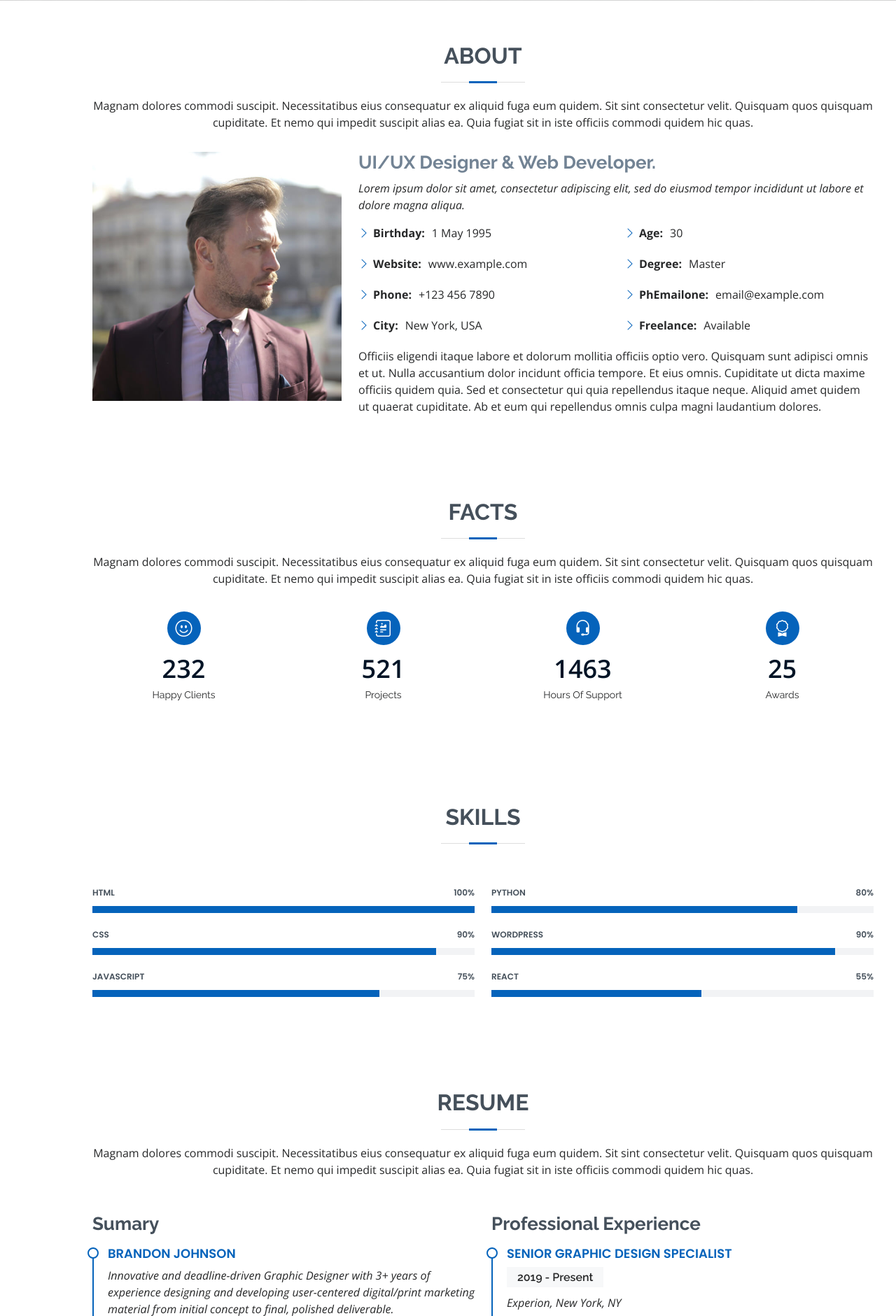
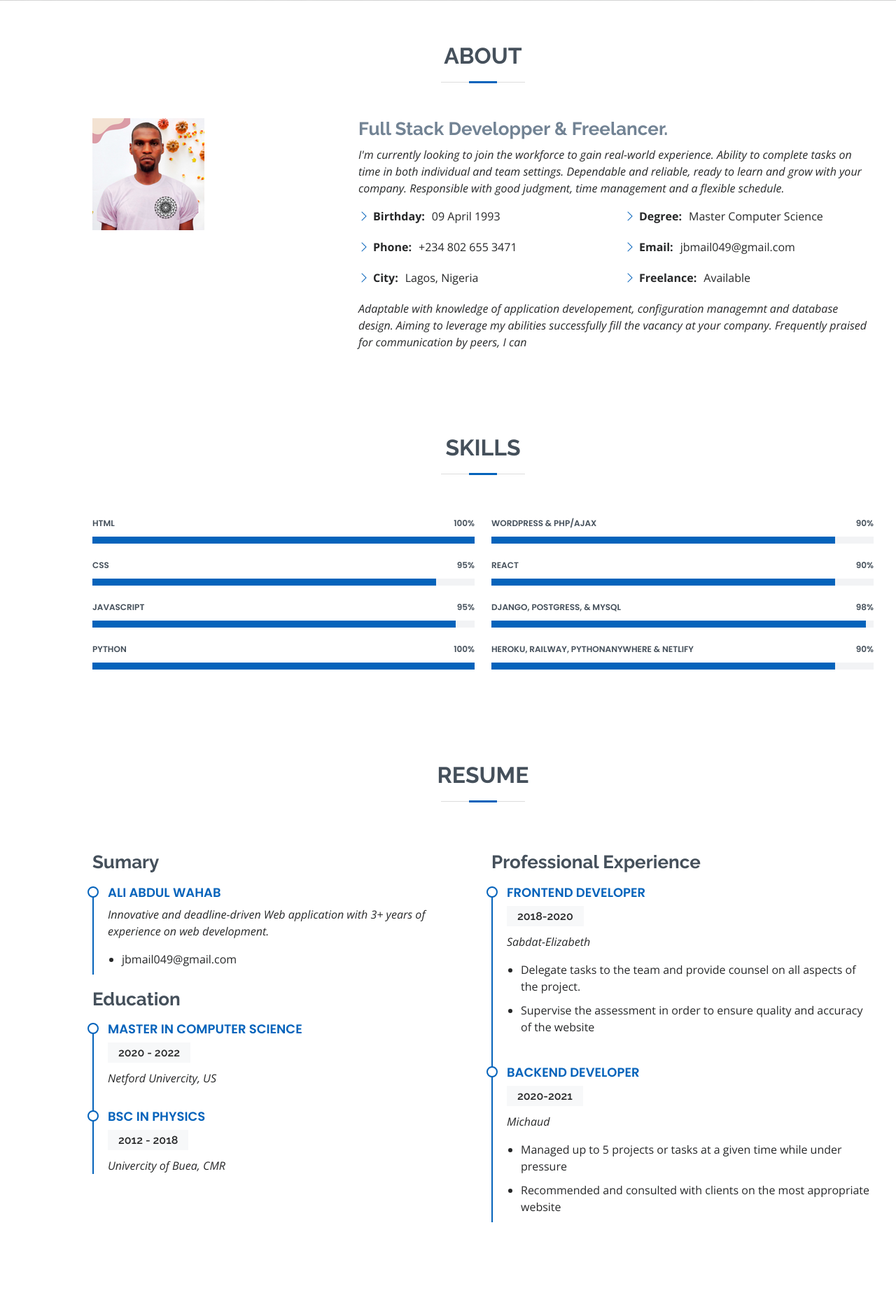
Before and after one commit to aliwahab1/sec-try, a Django app: page / in a window 1280 px wide. Shown: the part 799-2680 px from the top of the page at 70% size. Run offline with Django 4.2, Linux system fonts and the light colour scheme; some libraries are stand-ins or nearby versions.

Commit message:
fith commit

```diff
--- a/app/templates/index.html
+++ b/app/templates/index.html
@@ -54,7 +54,7 @@
         <li><a href="#about" class="nav-link scrollto"><i class="bx bx-user"></i> <span>About</span></a></li>
         <li><a href="#resume" class="nav-link scrollto"><i class="bx bx-file-blank"></i> <span>Resume</span></a></li>
         <li><a href="#portfolio" class="nav-link scrollto"><i class="bx bx-book-content"></i> <span>Portfolio</span></a></li>
-        <li><a href="#services" class="nav-link scrollto"><i class="bx bx-server"></i> <span>Services</span></a></li>
+        {% comment %} <li><a href="#services" class="nav-link scrollto"><i class="bx bx-server"></i> <span>Services</span></a></li> {% endcomment %}
         <li><a href="#contact" class="nav-link scrollto"><i class="bx bx-envelope"></i> <span>Contact</span></a></li>
       </ul>
     </nav><!-- .nav-menu -->
@@ -65,7 +65,7 @@
   <section id="hero" class="d-flex flex-column justify-content-center">
     <div class="container" data-aos="zoom-in" data-aos-delay="100">
       <h1>Ali Abdul Wahab</h1>
-      <p>I'm <span class="typed" data-typed-items="Full Stack developer, Web Designer, Acounter, Freelancer"></span></p>
+      <p>I'm a <span class="typed" data-typed-items="Full Stack developer, Web Designer, Acounter, Freelancer"></span></p>
       <div class="social-links">
         <a href="https://twitter.com/home" target="_blank" class="twitter"><i class="bx bxl-twitter"></i></a>
         <a href="https://web.facebook.com/" target="_blank" class="facebook"><i class="bx bxl-facebook"></i></a>
@@ -84,40 +84,35 @@
 
         <div class="section-title">
           <h2>About</h2>
-          <p>Magnam dolores commodi suscipit. Necessitatibus eius consequatur ex aliquid fuga eum quidem. Sit sint consectetur velit. Quisquam quos quisquam cupiditate. Et nemo qui impedit suscipit alias ea. Quia fugiat sit in iste officiis commodi quidem hic quas.</p>
         </div>
 
         <div class="row">
           <div class="col-lg-4">
-            <img src="{% static 'assets/img/profile-img.jpg' %}" class="img-fluid" alt="">
+            <img src="{% static 'assets/img/1.png' %}" class="img-fluid" alt="">
           </div>
           <div class="col-lg-8 pt-4 pt-lg-0 content">
-            <h3>UI/UX Designer &amp; Web Developer.</h3>
+            <h3>Full Stack Developper &amp; Freelancer.</h3>
             <p class="fst-italic">
-              Lorem ipsum dolor sit amet, consectetur adipiscing elit, sed do eiusmod tempor incididunt ut labore et dolore
-              magna aliqua.
+              I'm currently looking to join the workforce to gain real-world experience. Ability to complete tasks on time in both individual and team settings. Dependable and reliable, ready to learn and grow with your company. Responsible with good judgment, time management and a flexible schedule.
             </p>
             <div class="row">
               <div class="col-lg-6">
                 <ul>
-                  <li><i class="bi bi-chevron-right"></i> <strong>Birthday:</strong> <span>1 May 1995</span></li>
-                  <li><i class="bi bi-chevron-right"></i> <strong>Website:</strong> <span>www.example.com</span></li>
-                  <li><i class="bi bi-chevron-right"></i> <strong>Phone:</strong> <span>+123 456 7890</span></li>
-                  <li><i class="bi bi-chevron-right"></i> <strong>City:</strong> <span>New York, USA</span></li>
+                  <li><i class="bi bi-chevron-right"></i> <strong>Birthday:</strong> <span>09 April 1993</span></li>
+                  <li><i class="bi bi-chevron-right"></i> <strong>Phone:</strong> <span>+234 802 655 3471</span></li>
+                  <li><i class="bi bi-chevron-right"></i> <strong>City:</strong> <span>Lagos, Nigeria</span></li>
                 </ul>
               </div>
               <div class="col-lg-6">
                 <ul>
-                  <li><i class="bi bi-chevron-right"></i> <strong>Age:</strong> <span>30</span></li>
-                  <li><i class="bi bi-chevron-right"></i> <strong>Degree:</strong> <span>Master</span></li>
-                  <li><i class="bi bi-chevron-right"></i> <strong>PhEmailone:</strong> <span>email@example.com</span></li>
+                  <li><i class="bi bi-chevron-right"></i> <strong>Degree:</strong> <span>Master Computer Science</span></li>
+                  <li><i class="bi bi-chevron-right"></i> <strong>Email:</strong> <span>jbmail049@gmail.com</span></li>
                   <li><i class="bi bi-chevron-right"></i> <strong>Freelance:</strong> <span>Available</span></li>
                 </ul>
               </div>
             </div>
-            <p>
-              Officiis eligendi itaque labore et dolorum mollitia officiis optio vero. Quisquam sunt adipisci omnis et ut. Nulla accusantium dolor incidunt officia tempore. Et eius omnis.
-              Cupiditate ut dicta maxime officiis quidem quia. Sed et consectetur qui quia repellendus itaque neque. Aliquid amet quidem ut quaerat cupiditate. Ab et eum qui repellendus omnis culpa magni laudantium dolores.
+            <p class="fst-italic">
+              Adaptable with knowledge of application developement, configuration managemnt and database design. Aiming to leverage my abilities successfully fill the vacancy at your company. Frequently praised for communication by peers, I can
             </p>
           </div>
         </div>
@@ -125,7 +120,7 @@
       </div>
     </section><!-- End About Section -->
 
-    <!-- ======= Facts Section ======= -->
+    {% comment %} <!-- ======= Facts Section ======= -->
     <section id="facts" class="facts">
       <div class="container" data-aos="fade-up">
 
@@ -171,7 +166,7 @@
         </div>
 
       </div>
-    </section><!-- End Facts Section -->
+    </section><!-- End Facts Section --> {% endcomment %}
 
     <!-- ======= Skills Section ======= -->
     <section id="skills" class="skills section-bg">
@@ -194,16 +189,23 @@
             </div>
 
             <div class="progress">
-              <span class="skill">CSS <i class="val">90%</i></span>
+              <span class="skill">CSS <i class="val">95%</i></span>
               <div class="progress-bar-wrap">
                 <div class="progress-bar" role="progressbar" aria-valuenow="90" aria-valuemin="0" aria-valuemax="100"></div>
               </div>
             </div>
 
             <div class="progress">
-              <span class="skill">JavaScript <i class="val">75%</i></span>
+              <span class="skill">JavaScript <i class="val">95%</i></span>
               <div class="progress-bar-wrap">
-                <div class="progress-bar" role="progressbar" aria-valuenow="75" aria-valuemin="0" aria-valuemax="100"></div>
+                <div class="progress-bar" role="progressbar" aria-valuenow="95" aria-valuemin="0" aria-valuemax="100"></div>
+              </div>
+            </div>
+
+            <div class="progress">
+              <span class="skill">PYTHON <i class="val">100%</i></span>
+              <div class="progress-bar-wrap">
+                <div class="progress-bar" role="progressbar" aria-valuenow="100" aria-valuemin="0" aria-valuemax="100"></div>
               </div>
             </div>
 
@@ -211,24 +213,32 @@
 
           <div class="col-lg-6">
 
-            <div class="progress">
-              <span class="skill">PYTHON <i class="val">80%</i></span>
-              <div class="progress-bar-wrap">
-                <div class="progress-bar" role="progressbar" aria-valuenow="80" aria-valuemin="0" aria-valuemax="100"></div>
-              </div>
-            </div>
 
             <div class="progress">
-              <span class="skill">WordPress <i class="val">90%</i></span>
+              <span class="skill">WordPress &amp; PHP/AJAX <i class="val">90%</i></span>
               <div class="progress-bar-wrap">
                 <div class="progress-bar" role="progressbar" aria-valuenow="90" aria-valuemin="0" aria-valuemax="100"></div>
               </div>
             </div>
 
             <div class="progress">
-              <span class="skill">REACT<i class="val">55%</i></span>
+              <span class="skill">REACT<i class="val">90%</i></span>
               <div class="progress-bar-wrap">
-                <div class="progress-bar" role="progressbar" aria-valuenow="55" aria-valuemin="0" aria-valuemax="100"></div>
+                <div class="progress-bar" role="progressbar" aria-valuenow="90" aria-valuemin="0" aria-valuemax="100"></div>
+              </div>
+            </div>
+
+            <div class="progress">
+              <span class="skill">Django, Postgress, &amp; MySQL<i class="val">98%</i></span>
+              <div class="progress-bar-wrap">
+                <div class="progress-bar" role="progressbar" aria-valuenow="98" aria-valuemin="0" aria-valuemax="100"></div>
+              </div>
+            </div>
+
+            <div class="progress">
+              <span class="skill">Heroku, Railway, pythonanywhere &amp; Netlify <i class="val">90%</i></span>
+              <div class="progress-bar-wrap">
+                <div class="progress-bar" role="progressbar" aria-valuenow="90" aria-valuemin="0" aria-valuemax="100"></div>
               </div>
             </div>
 
@@ -245,15 +255,14 @@
 
         <div class="section-title">
           <h2>Resume</h2>
-          <p>Magnam dolores commodi suscipit. Necessitatibus eius consequatur ex aliquid fuga eum quidem. Sit sint consectetur velit. Quisquam quos quisquam cupiditate. Et nemo qui impedit suscipit alias ea. Quia fugiat sit in iste officiis commodi quidem hic quas.</p>
         </div>
 
         <div class="row">
           <div class="col-lg-6">
             <h3 class="resume-title">Sumary</h3>
             <div class="resume-item pb-0">
-              <h4>Brandon Johnson</h4>
-              <p><em>Innovative and deadline-driven Graphic Designer with 3+ years of experience designing and developing user-centered digital/print marketing material from initial concept to final, polished deliverable.</em></p>
+              <h4>Ali Abdul Wahab</h4>
+              <p><em>Innovative and deadline-driven Web application with 3+ years of experience on web development.</em></p>
               <ul>
                 {% comment %} <li>Portland par 127,Orlando, FL</li> {% endcomment %}
                 {% comment %} <li>(123) 456-7891</li> {% endcomment %}
@@ -263,40 +272,36 @@
 
             <h3 class="resume-title">Education</h3>
             <div class="resume-item">
-              <h4>Master in Computer Science &amp; Bsc in Physics</h4>
-              <h5>2015 - 2016</h5>
-              <p><em>Rochester Institute of Technology, Rochester, NY</em></p>
-              <p>Qui deserunt veniam. Et sed aliquam labore tempore sed quisquam iusto autem sit. Ea vero voluptatum qui ut dignissimos deleniti nerada porti sand markend</p>
+              <h4>Master in Computer Science </h4>
+              <h5>2020 - 2022</h5>
+              <p><em>Netford Univercity, US</em></p>
             </div>
             <div class="resume-item">
-              <h4>Bachelor of Fine Arts &amp; Graphic Design</h4>
-              <h5>2010 - 2014</h5>
-              <p><em>Rochester Institute of Technology, Rochester, NY</em></p>
-              <p>Quia nobis sequi est occaecati aut. Repudiandae et iusto quae reiciendis et quis Eius vel ratione eius unde vitae rerum voluptates asperiores voluptatem Earum molestiae consequatur neque etlon sader mart dila</p>
+              <h4>Bsc in Physics</h4>
+              <h5>2012 - 2018</h5>
+              <p><em>Univercity of Buea, CMR</em></p>
             </div>
           </div>
           <div class="col-lg-6">
             <h3 class="resume-title">Professional Experience</h3>
             <div class="resume-item">
-              <h4>Senior graphic design specialist</h4>
-              <h5>2019 - Present</h5>
-              <p><em>Experion, New York, NY </em></p>
+              <h4>Frontend Developer</h4>
+              <h5>2018-2020
+              </h5>
+              <p><em>Sabdat-Elizabeth </em></p>
               <ul>
-                <li>Lead in the design, development, and implementation of the graphic, layout, and production communication materials</li>
-                <li>Delegate tasks to the 7 members of the design team and provide counsel on all aspects of the project. </li>
-                <li>Supervise the assessment of all graphic materials in order to ensure quality and accuracy of the design</li>
-                <li>Oversee the efficient use of production project budgets ranging from $2,000 - $25,000</li>
+                <li>Delegate tasks to the team and provide counsel on all aspects of the project. </li>
+                <li>Supervise the assessment in order to ensure quality and accuracy of the website</li>
               </ul>
             </div>
             <div class="resume-item">
-              <h4>Graphic design specialist</h4>
-              <h5>2017 - 2018</h5>
-              <p><em>Stepping Stone Advertising, New York, NY</em></p>
+              <h4>Backend Developer
+              </h4>
+              <h5>2020-2021</h5>
+              <p><em>Michaud </em></p>
               <ul>
-                <li>Developed numerous marketing programs (logos, brochures,infographics, presentations, and advertisements).</li>
                 <li>Managed up to 5 projects or tasks at a given time while under pressure</li>
-                <li>Recommended and consulted with clients on the most appropriate graphic design</li>
-                <li>Created 4+ design presentations and proposals a month for clients and account managers</li>
+                <li>Recommended and consulted with clients on the most appropriate website</li>
               </ul>
             </div>
           </div>
@@ -311,7 +316,6 @@
 
         <div class="section-title">
           <h2>Portfolio</h2>
-          <p>Magnam dolores commodi suscipit. Necessitatibus eius consequatur ex aliquid fuga eum quidem. Sit sint consectetur velit. Quisquam quos quisquam cupiditate. Et nemo qui impedit suscipit alias ea. Quia fugiat sit in iste officiis commodi quidem hic quas.</p>
         </div>
 
         <div class="row">
@@ -458,7 +462,7 @@
       </div>
     </section><!-- End Portfolio Section -->
 
-    <!-- ======= Services Section ======= -->
+    {% comment %} <!-- ======= Services Section ======= -->
     <section id="services" class="services">
       <div class="container" data-aos="fade-up">
 
@@ -574,9 +578,9 @@
                   <i class="bx bxs-quote-alt-right quote-icon-right"></i>
                 </p>
               </div>
-            </div><!-- End testimonial item -->
+            </div><!-- End testimonial item --> {% endcomment %}
 
-            <div class="swiper-slide">
+            {% comment %} <div class="swiper-slide">
               <div class="testimonial-item">
                 <img src="{% static 'assets/img/testimonials/testimonials-2.jpg' %}" class="testimonial-img" alt="">
                 <h3>Sara Wilsson</h3>
@@ -626,14 +630,14 @@
                   <i class="bx bxs-quote-alt-right quote-icon-right"></i>
                 </p>
               </div>
-            </div><!-- End testimonial item -->
+            </div><!-- End testimonial item --> {% endcomment %}
 
-          </div>
+          {% comment %} </div>
           <div class="swiper-pagination"></div>
         </div>
 
       </div>
-    </section><!-- End Testimonials Section -->
+    </section><!-- End Testimonials Section --> {% endcomment %}
 
     <!-- ======= Contact Section ======= -->
     <section id="contact" class="contact">
@@ -650,19 +654,19 @@
               <div class="address">
                 <i class="bi bi-geo-alt"></i>
                 <h4>Location:</h4>
-                <p>A108 Adam Street, New York, NY 535022</p>
+                <p>Lagos</p>
               </div>
 
               <div class="email">
                 <i class="bi bi-envelope"></i>
                 <h4>Email:</h4>
-                <p>info@example.com</p>
+                <p>jbmail049@gmail.com</p>
               </div>
 
               <div class="phone">
                 <i class="bi bi-phone"></i>
                 <h4>Call:</h4>
-                <p>+1 5589 55488 55s</p>
+                <p>+234 802 655 3471</p>
               </div>
 
             </div>
@@ -708,23 +712,29 @@
   <footer id="footer">
     <div class="container">
       <h3>Ali Abdul Wahab</h3>
-      <p>Et aut eum quis fuga eos sunt ipsa nihil. Labore corporis magni eligendi fuga maxime saepe commodi placeat.</p>
-      <div class="social-links">
+      {% comment %} <div class="social-links">
         <a href="#" class="twitter"><i class="bx bxl-twitter"></i></a>
         <a href="#" class="facebook"><i class="bx bxl-facebook"></i></a>
         <a href="#" class="instagram"><i class="bx bxl-instagram"></i></a>
         <a href="#" class="google-plus"><i class="bx bxl-skype"></i></a>
         <a href="#" class="linkedin"><i class="bx bxl-linkedin"></i></a>
+      </div> {% endcomment %}
+      <div class="social-links">
+        <a href="https://twitter.com/home" target="_blank" class="twitter"><i class="bx bxl-twitter"></i></a>
+        <a href="https://web.facebook.com/" target="_blank" class="facebook"><i class="bx bxl-facebook"></i></a>
+        <a href="https://www.instagram.com/" target="_blank" class="instagram"><i class="bx bxl-instagram"></i></a>
+        <a href="https://web.skype.com/" target="_blank" class="google-plus"><i class="bx bxl-skype"></i></a>
+        <a href="https://www.linkedin.com/feed/" target="_blank" class="linkedin"><i class="bx bxl-linkedin"></i></a>
       </div>
       <div class="copyright">
-        &copy; Copyright <strong><span>MyResume</span></strong>. All Rights Reserved
+        &copy; Copyright <strong><span>AliWahab</span></strong>. All Rights Reserved
       </div>
       <div class="credits">
         <!-- All the links in the footer should remain intact. -->
         <!-- You can delete the links only if you purchased the pro version. -->
         <!-- Licensing information: [license-url] -->
         <!-- Purchase the pro version with working PHP/AJAX contact form: https://bootstrapmade.com/free-html-bootstrap-template-my-resume/ -->
-        Designed by <a href="https://bootstrapmade.com/">BootstrapMade</a>
+        {% comment %} Designed by <a href="https://bootstrapmade.com/">BootstrapMade</a> {% endcomment %}
       </div>
     </div>
   </footer><!-- End Footer -->
```
Also changed, not shown: app/static/assets/img/1.png (added), db.sqlite3.
